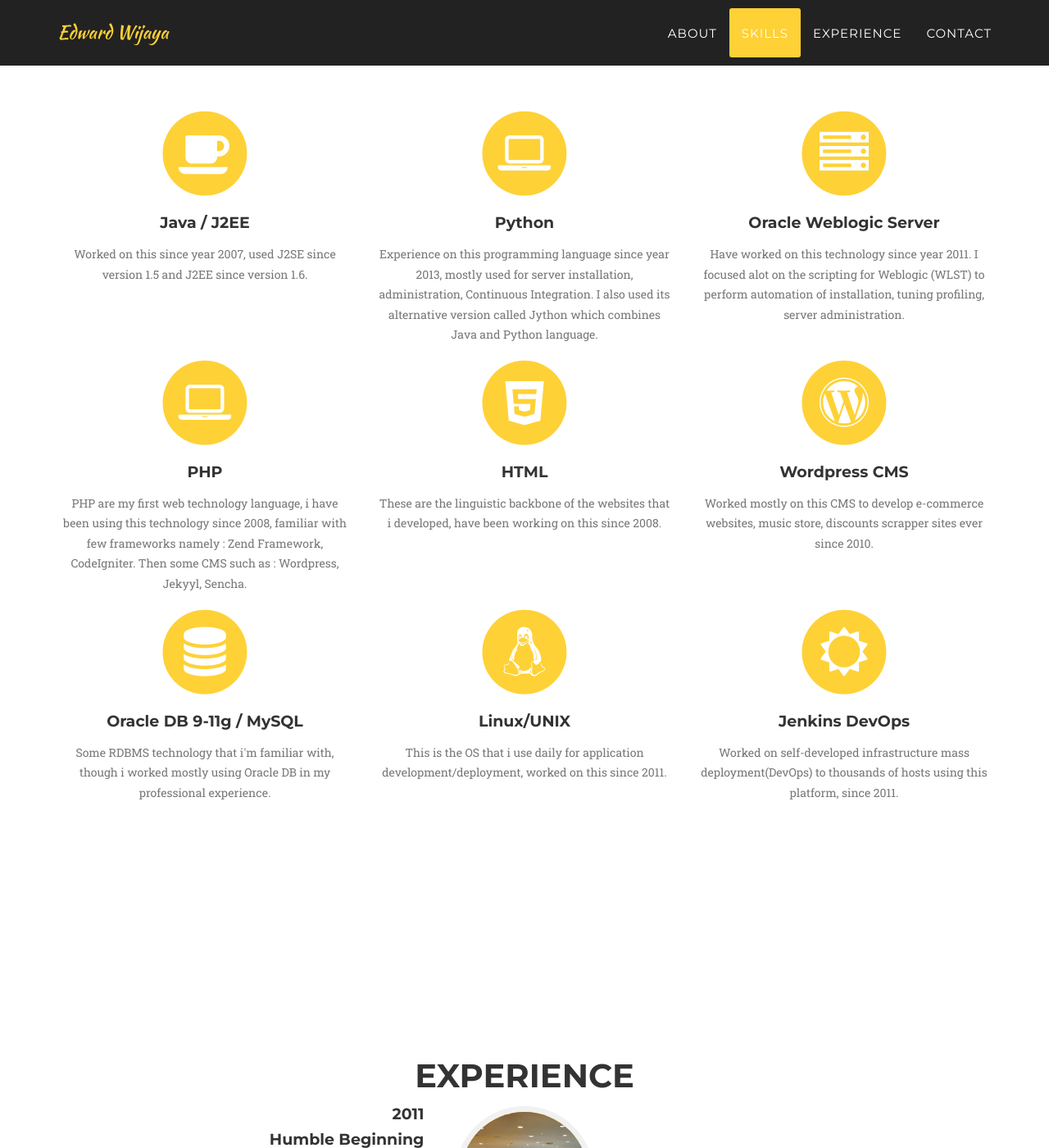
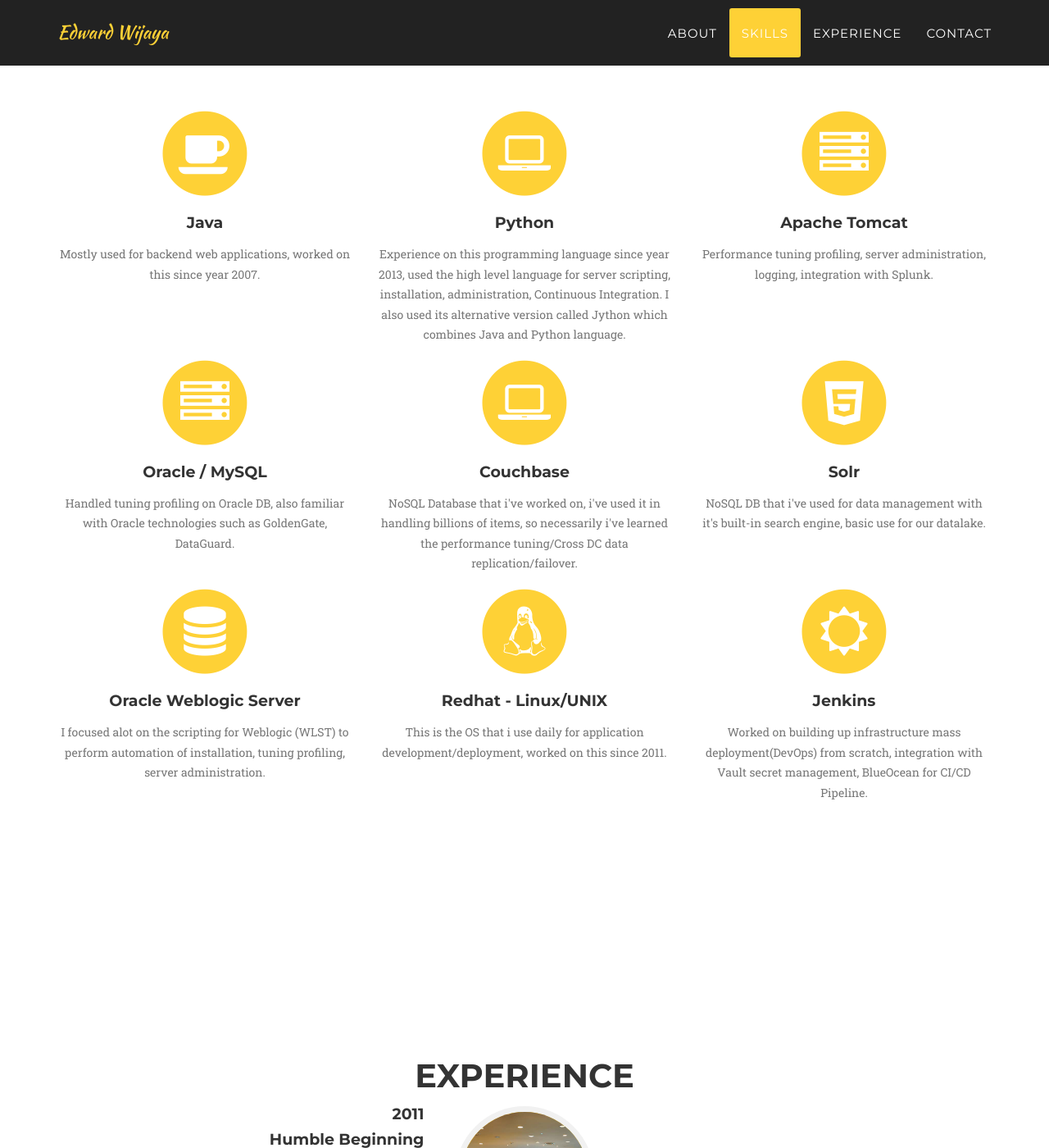
Before and after one commit to edwardwijaya/edwardwijaya.github.io, a Jekyll site: the page built from index.html, in a window 1280 px wide and 1400 px high, scrolled down 1784 px. Shown: the whole window at 82% size. Built offline with Jekyll 4.4.1, drawn with Linux system fonts in a browser that asks for light colours; some web fonts are replaced.

Commit message:
Update skills.html

```diff
--- a/_includes/skills.html
+++ b/_includes/skills.html
@@ -13,8 +13,8 @@
                         <i class="fa fa-circle fa-stack-2x text-primary"></i>
                         <i class="fa fa-coffee fa-stack-1x fa-inverse"></i>
                     </span>
-                    <h4 class="skills-heading">Java / J2EE</h4>
-                    <p class="text-muted">Worked on this since year 2007, used J2SE since version 1.5 and J2EE since version 1.6.</p>
+                    <h4 class="skills-heading">Java</h4>
+                    <p class="text-muted">Mostly used for backend web applications, worked on this since year 2007.</p>
                 </div>
                 <div class="col-md-4">
                     <span class="fa-stack fa-4x">
@@ -22,58 +22,59 @@
                         <i class="fa fa-laptop fa-stack-1x fa-inverse"></i>
                     </span>
                     <h4 class="skills-heading">Python</h4>
-                    <p class="text-muted">Experience on this programming language since year 2013, mostly used for server installation, administration, Continuous Integration. I also used its alternative version called Jython which combines Java and Python language.</p>
+                    <p class="text-muted">Experience on this programming language since year 2013, used the high level language for server scripting, installation, administration, Continuous Integration. I also used its alternative version called Jython which combines Java and Python language.</p>
                 </div>
                 <div class="col-md-4">
                     <span class="fa-stack fa-4x">
                         <i class="fa fa-circle fa-stack-2x text-primary"></i>
                         <i class="fa fa-server fa-stack-1x fa-inverse"></i>
                     </span>
-                    <h4 class="skills-heading">Oracle Weblogic Server</h4>
-                    <p class="text-muted">Have worked on this technology since year 2011. I focused alot on the scripting for Weblogic (WLST) to perform automation of installation, tuning profiling, server administration.</p>
+                    <h4 class="skills-heading">Apache Tomcat</h4>
+                    <p class="text-muted">Performance tuning profiling, server administration, logging, integration with Splunk.</p>
                 </div>
+
             </div>
-			<div class="row text-center">
+	    <div class="row text-center">
+                <div class="col-md-4">
+                    <span class="fa-stack fa-4x">
+                        <i class="fa fa-circle fa-stack-2x text-primary"></i>
+                        <i class="fa fa-server fa-stack-1x fa-inverse"></i>
+                    </span>
+		    <h4 class="skills-heading">Oracle / MySQL</h4>
+                    <p class="text-muted">Handled tuning profiling on Oracle DB, also familiar with Oracle technologies such as GoldenGate, DataGuard.</p>
+                </div>
                 <div class="col-md-4">
                     <span class="fa-stack fa-4x">
                         <i class="fa fa-circle fa-stack-2x text-primary"></i>
                         <i class="fa fa-laptop fa-stack-1x fa-inverse"></i>
                     </span>
-                    <h4 class="skills-heading">PHP</h4>
-                    <p class="text-muted">PHP are my first web technology language, i have been using this technology since 2008, familiar with few frameworks namely : Zend Framework, CodeIgniter. Then some CMS such as : Wordpress, Jekyyl, Sencha.</p>
+                    <h4 class="skills-heading">Couchbase</h4>
+                    <p class="text-muted">NoSQL Database that i've worked on, i've used it in handling billions of items, so necessarily i've learned the performance tuning/Cross DC data replication/failover.</p>
                 </div>
                 <div class="col-md-4">
                     <span class="fa-stack fa-4x">
                         <i class="fa fa-circle fa-stack-2x text-primary"></i>
                         <i class="fa fa-html5 fa-stack-1x fa-inverse"></i>
                     </span>
-                    <h4 class="skills-heading">HTML</h4>
-                    <p class="text-muted">These are the linguistic backbone of the websites that i developed, have been working on this since 2008. </p>
-                </div>
-                <div class="col-md-4">
-                    <span class="fa-stack fa-4x">
-                        <i class="fa fa-circle fa-stack-2x text-primary"></i>
-                        <i class="fa fa-wordpress fa-stack-1x fa-inverse"></i>
-                    </span>
-                    <h4 class="skills-heading">Wordpress CMS</h4>
-                    <p class="text-muted">Worked mostly on this CMS to develop e-commerce websites, music store, discounts scrapper sites ever since 2010.</p>
+                    <h4 class="skills-heading">Solr</h4>
+                    <p class="text-muted">NoSQL DB that i've used for data management with it's built-in search engine, basic use for our datalake.</p>
                 </div>
             </div>
-			<div class="row text-center">
+	    <div class="row text-center">
                 <div class="col-md-4">
                     <span class="fa-stack fa-4x">
                         <i class="fa fa-circle fa-stack-2x text-primary"></i>
                         <i class="fa fa-database fa-stack-1x fa-inverse"></i>
                     </span>
-                    <h4 class="skills-heading">Oracle DB 9-11g / MySQL</h4>
-                    <p class="text-muted">Some RDBMS technology that i'm familiar with, though i worked mostly using Oracle DB in my professional experience.</p>
+                    <h4 class="skills-heading">Oracle Weblogic Server</h4>
+                    <p class="text-muted">I focused alot on the scripting for Weblogic (WLST) to perform automation of installation, tuning profiling, server administration.</p>
                 </div>
                 <div class="col-md-4">
                     <span class="fa-stack fa-4x">
                         <i class="fa fa-circle fa-stack-2x text-primary"></i>
                         <i class="fa fa-linux fa-stack-1x fa-inverse"></i>
                     </span>
-                    <h4 class="skills-heading">Linux/UNIX</h4>
+                    <h4 class="skills-heading">Redhat - Linux/UNIX</h4>
                     <p class="text-muted">This is the OS that i use daily for application development/deployment, worked on this since 2011.</p>
                 </div>
                 <div class="col-md-4">
@@ -81,8 +82,8 @@
                         <i class="fa fa-circle fa-stack-2x text-primary"></i>
                         <i class="fa fa-sun-o fa-stack-1x fa-inverse"></i>
                     </span>
-                    <h4 class="skills-heading">Jenkins DevOps</h4>
-                    <p class="text-muted">Worked on self-developed infrastructure mass deployment(DevOps) to thousands of hosts using this platform, since 2011.</p>
+                    <h4 class="skills-heading">Jenkins</h4>
+                    <p class="text-muted">Worked on building up infrastructure mass deployment(DevOps) from scratch, integration with Vault secret management, BlueOcean for CI/CD Pipeline.</p>
                 </div>
             </div>
         </div>
```
